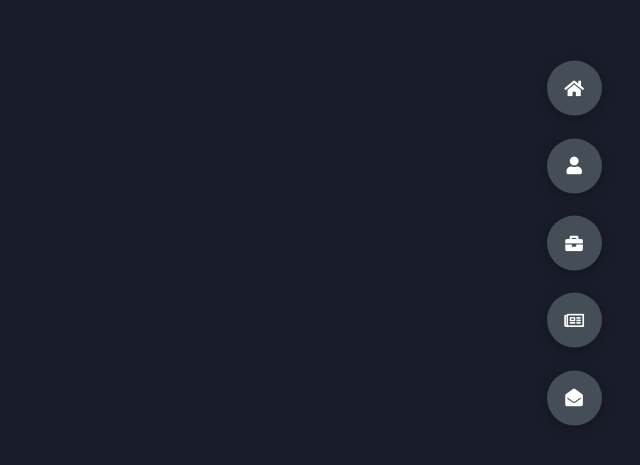
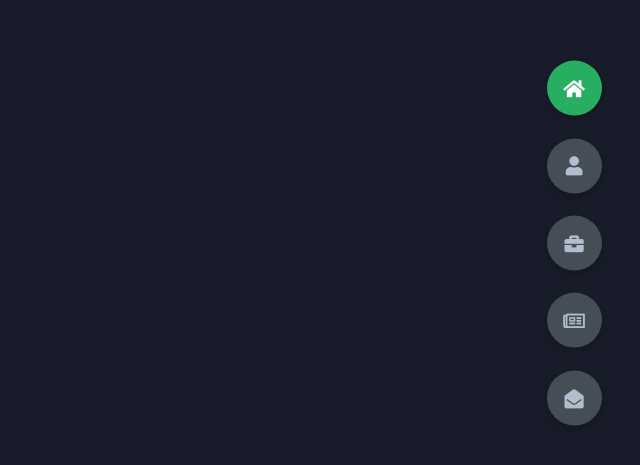
Before and after one commit to vanshugalhotra/HTML-Portfolio, a plain HTML site: page index.html in a window 1280 px wide. Shown: the part 157-622 px from the top of the page, without its empty margins (640-1280 px from the left). Drawn offline with Linux system fonts and the light colour scheme.

Commit message:
styled the active button

```diff
--- a/CSS/style.css
+++ b/CSS/style.css
@@ -119,3 +119,18 @@ section {
     margin: .7rem 0;
     box-shadow: var(--box-shadow-1);
 }
+
+.control i {
+    font-size: 1.2rem;
+    color: var(--color-grey-2);
+    pointer-events: none;
+}
+
+.active-btn {
+    background-color: var(--color-secondary) !important;
+    transition: all .4s ease-in-out;
+}
+
+.active-btn i {
+    color: var(--color-white);
+}
```
